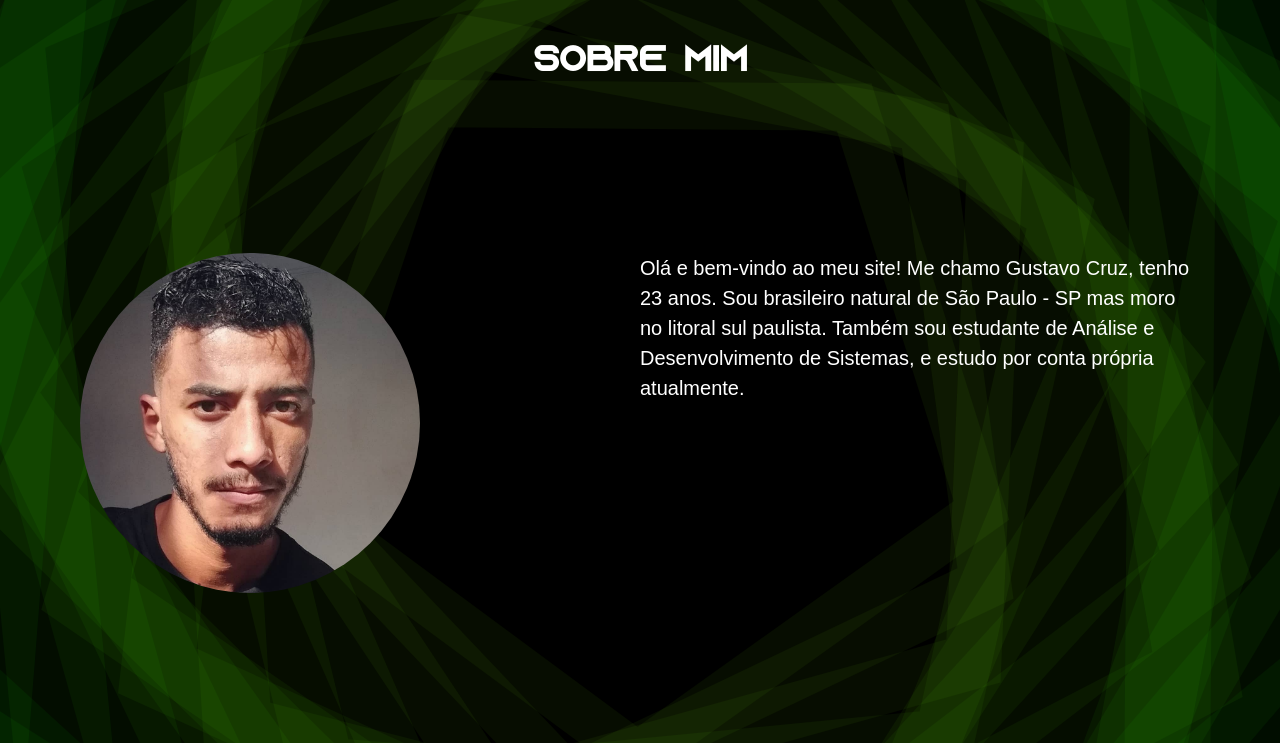
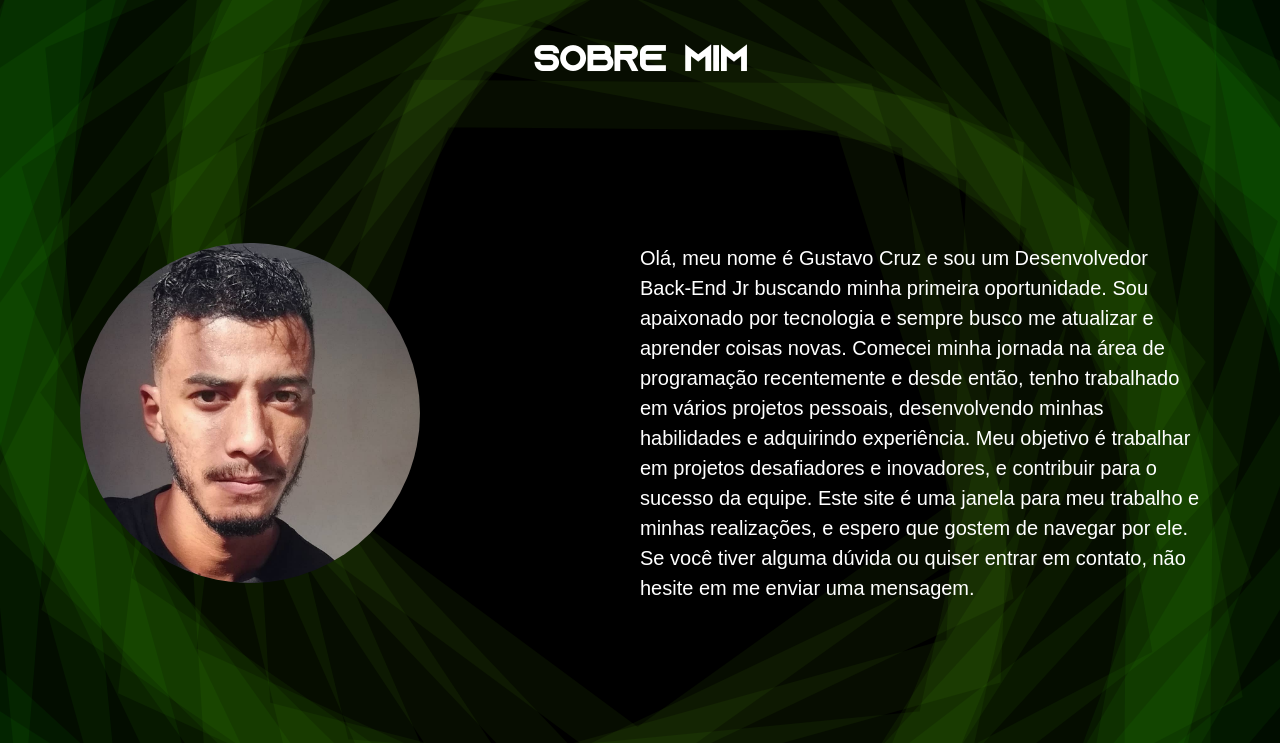
Before and after one commit to Guz555/gustavo-cruz-dev-index, a plain HTML site: page index.html in a window 1280 px wide. Shown: the part 803-1546 px from the top of the page. Drawn offline with Linux system fonts and the light colour scheme.

Commit message:
alterado sobre mim

```diff
--- a/index.html
+++ b/index.html
@@ -44,11 +44,15 @@
         <h2 id="about-me">Sobre mim</h2>
         <div class="sobre-content">
             <img src="imgs/Gustavo-Cruz.jpg" alt="Foto de perfil de Gustavo Cruz , Desenvolvedor Back-End">
-            <p id="sobre-content">Olá e bem-vindo ao meu site!
-                Me chamo Gustavo Cruz, tenho 23 anos. Sou brasileiro natural de São Paulo - SP mas moro no
-                litoral sul
-                paulista. Também sou estudante de Análise e Desenvolvimento de Sistemas, e estudo por conta própria
-                atualmente.
+            <p id="sobre-content">Olá, meu nome é Gustavo Cruz e sou um Desenvolvedor Back-End Jr buscando minha
+                primeira oportunidade. Sou apaixonado
+                por tecnologia e sempre busco me atualizar e aprender coisas novas. Comecei minha jornada na área de
+                programação recentemente e desde então, tenho trabalhado em vários projetos pessoais, desenvolvendo
+                minhas
+                habilidades e adquirindo experiência. Meu objetivo é trabalhar em projetos desafiadores e inovadores, e
+                contribuir para o sucesso da equipe. Este site é uma janela para meu trabalho e minhas realizações, e
+                espero que gostem de navegar por ele. Se você tiver alguma dúvida ou quiser entrar em contato, não
+                hesite em me enviar uma mensagem.
             </p>
         </div>
     </section>
--- a/js/langConfig.js
+++ b/js/langConfig.js
@@ -9,7 +9,15 @@ function changeLanguage() {
         document.getElementById("dbe").textContent = "Desenvolvedor Back-End"
         document.getElementById("about-me").textContent = "Sobre mim"
         document.getElementById("experience").textContent = "Experiencia"
-        document.getElementById("sobre-content").textContent = "Olá e bem-vindo ao meu site! Me chamo Gustavo Cruz, tenho 23 anos. Sou brasileiro natural de São Paulo - SP mas moro no litoral sul paulista. Também sou estudante de Análise e Desenvolvimento de Sistemas, e estudo por conta própria atualmente."
+        document.getElementById("sobre-content").textContent = `Olá, meu nome é Gustavo Cruz e sou um Desenvolvedor Back-End Jr buscando minha
+        primeira oportunidade. Sou apaixonado
+        por tecnologia e sempre busco me atualizar e aprender coisas novas. Comecei minha jornada na área de
+        programação recentemente e desde então, tenho trabalhado em vários projetos pessoais, desenvolvendo
+        minhas
+        habilidades e adquirindo experiência. Meu objetivo é trabalhar em projetos desafiadores e inovadores, e
+        contribuir para o sucesso da equipe. Este site é uma janela para meu trabalho e minhas realizações, e
+        espero que gostem de navegar por ele. Se você tiver alguma dúvida ou quiser entrar em contato, não
+        hesite em me enviar uma mensagem.`
         document.getElementById("desc-experience").textContent = `Até o momento apenas trabalhei como estagiário em suporte ao usuário e em manutenção de computadores. Agora estou em busca de uma oportunidade na área de desenvolvimento de software para aprimorar minhas experiências profissionais.`
         document.getElementById("btn-bellow").textContent = `Para saber mais sobre mim, baixe meu curriculo clicando abaixo:`
         document.getElementById("download").textContent = "Baixar Curriculo"
@@ -23,7 +31,7 @@ function changeLanguage() {
         document.getElementById("dbe").textContent = "Back-End Developer"
         document.getElementById("about-me").textContent = "About me"
         document.getElementById("experience").textContent = "experience"
-        document.getElementById("sobre-content").textContent = "Hello and welcome to my website! My name is Gustavo Cruz, I'm 23 years old. I'm a brasilian from São Paulo city. I study Analysis Systems Development, but for now by my own."
+        document.getElementById("sobre-content").textContent = "Hello, my name is Gustavo and I am a Back-End Developer Jr. I am passionate about technology and always strive to stay updated and learn new things. I started my journey in the field of programming recently and since then, I have worked on various projects, honing my skills and gaining experience. My goal is to work on challenging and innovative projects and contribute to the team's success. This website is a window to my work and achievements, and I hope you enjoy browsing through it. If you have any questions or want to get in touch, feel free to send me a message."
         document.getElementById("desc-experience").textContent = `So far I've only worked as an intern in user support and computer maintenance. Now I'm looking for an opportunity in the area of software development to improve my professional experiences.`
         document.getElementById("btn-bellow").textContent = `To view more about me, download my resume (in portuguese) by clicking below:`
         document.getElementById("download").textContent = "Download Resume"
@@ -37,7 +45,15 @@ function changeLanguage() {
         document.getElementById("dbe").textContent = "Бэкенд-разработчик"
         document.getElementById("about-me").textContent = "Обо мне"
         document.getElementById("experience").textContent = "Опыт"
-        document.getElementById("sobre-content").textContent = "Здравствуйте и добро пожаловать на мой сайт! Меня зовут Густаво Круз, мне 23 года. Я бразилец из города Сан-Паулу. Я изучаю разработку аналитических систем, но пока самостоятельно. Я тоже учу русский язык самостоятельно, Пожалуйста, не обращайте внимания на некоторые ошибки в написании"
+        document.getElementById("sobre-content").textContent = `Здравствуйте, меня зовут Густаво Круз, я младший бэкенд-разработчик, ищу своего
+        первая возможность. я влюблен
+        для технологий, и я всегда стремлюсь обновить себя и узнать что-то новое. Я начал свой путь в районе г.
+        программированием недавно и с тех пор я работаю над несколькими личными проектами, разрабатывая
+        мой
+        навыков и приобретения опыта. Моя цель - работать над сложными и инновационными проектами, и
+        способствовать успеху команды. Этот сайт - окно в мою работу и достижения, и
+        Я надеюсь, вам понравится просматривать его. Если у вас есть какие-либо вопросы или вы хотите связаться, не
+        стесняйтесь отправить мне сообщение.`
         document.getElementById("desc-experience").textContent = `До сих пор я работал только стажером в службе поддержки пользователей и обслуживании компьютеров. Теперь я ищу возможность в области разработки программного обеспечения, чтобы улучшить свой профессиональный опыт.`
         document.getElementById("btn-bellow").textContent = `Чтобы узнать больше обо мне, загрузите мое резюме (на португальском языке), нажав ниже:`
         document.getElementById("download").textContent = "Скачать резюме"
```
